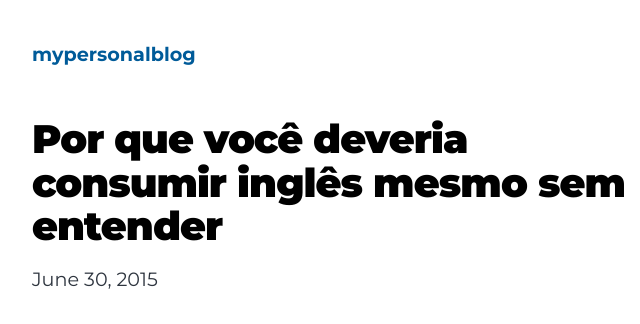
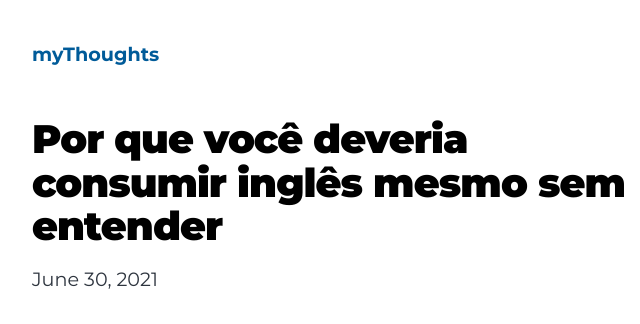
Before and after one commit to arrudacaio/mypersonal-blog, a Gatsby site: page /como-aprender-ingles/ in a window 1280 px wide. Shown: the top 324 px of the page, 292-932 px from the left. Built offline with nearby package versions, Linux system fonts and the light colour scheme; Gatsby itself is replaced by a stand-in of ours.

Commit message:
fix some bugs

```diff
--- a/content/blog/como-aprender-ingles/index.md
+++ b/content/blog/como-aprender-ingles/index.md
@@ -1,6 +1,6 @@
 ---
 title: Por que você deveria consumir inglês mesmo sem entender
-date: "2015-06-30T22:12:03.284Z"
+date: "2021-06-30T22:12:03.284Z"
 description: "Você lembra como aprendeu português? você era um bebê que cresceu ouvindo bastante o idioma local e em algum momento, quase que do nada, você começou a falar, certo?"
 ---
 
--- a/gatsby-config.js
+++ b/gatsby-config.js
@@ -1,6 +1,6 @@
 module.exports = {
   siteMetadata: {
-    title: `mypersonalblog`,
+    title: `myThoughts`,
     author: {
       name: `Caio Arruda`,
       summary: `Desenvolvedor de Software`,
```
